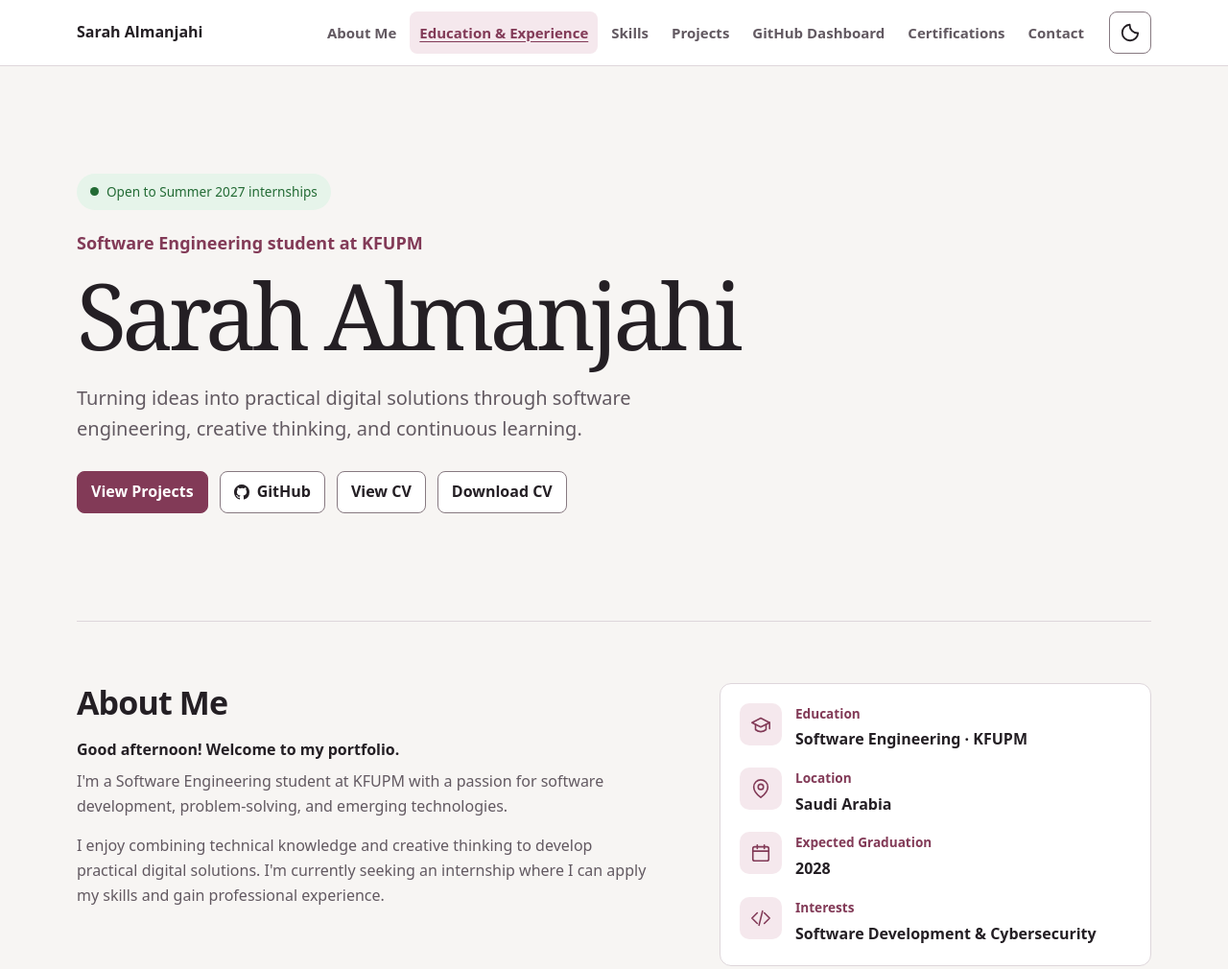
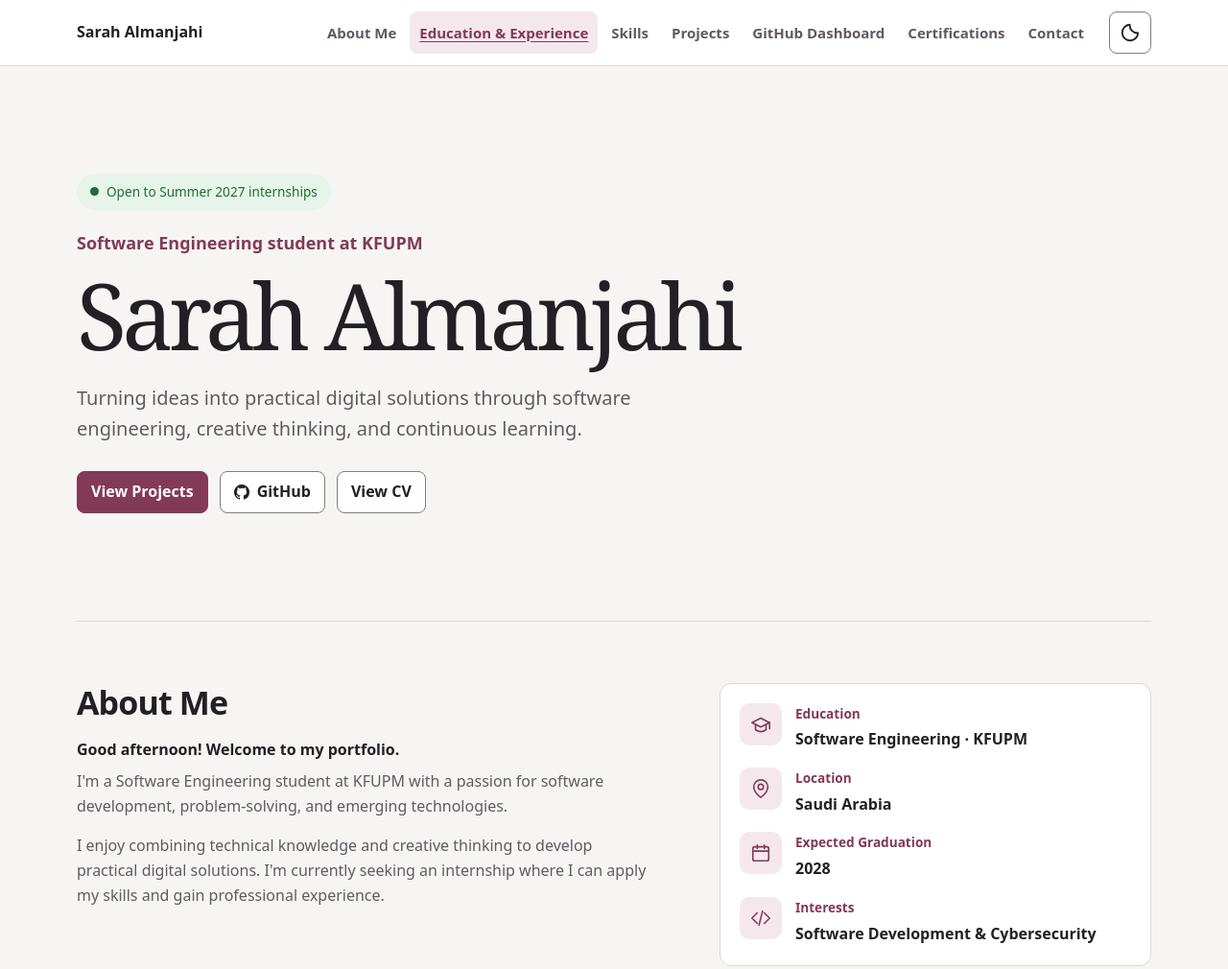
Before and after one commit to Sarahalmanjahi/202371590-sarahalmanjahi-assignment4, a plain HTML site: page index.html in a window 1280 px wide. Shown: the top 1010 px of the page at 96% size. Drawn offline with Linux system fonts and the light colour scheme; no server answers.

Commit message:
remove Download CV

```diff
--- a/index.html
+++ b/index.html
@@ -80,9 +80,6 @@
           rel="noopener"
           aria-label="View CV (PDF, opens in a new tab)"
         >View CV</a>
-        <a class="button-link" href="assets/cv/sarah-almanjahi-cv.pdf" download>
-          Download CV
-        </a>
       </div>
     </section>
 
```
